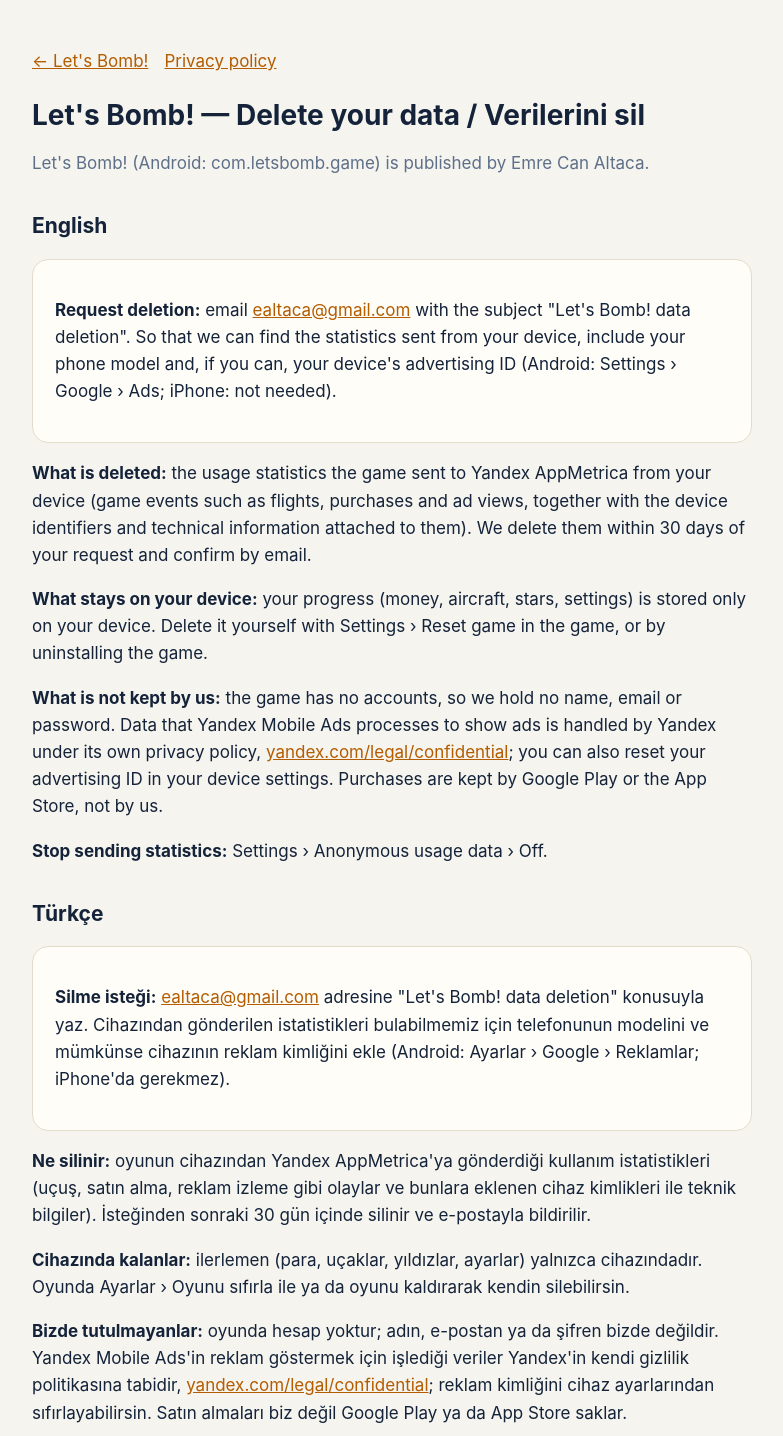
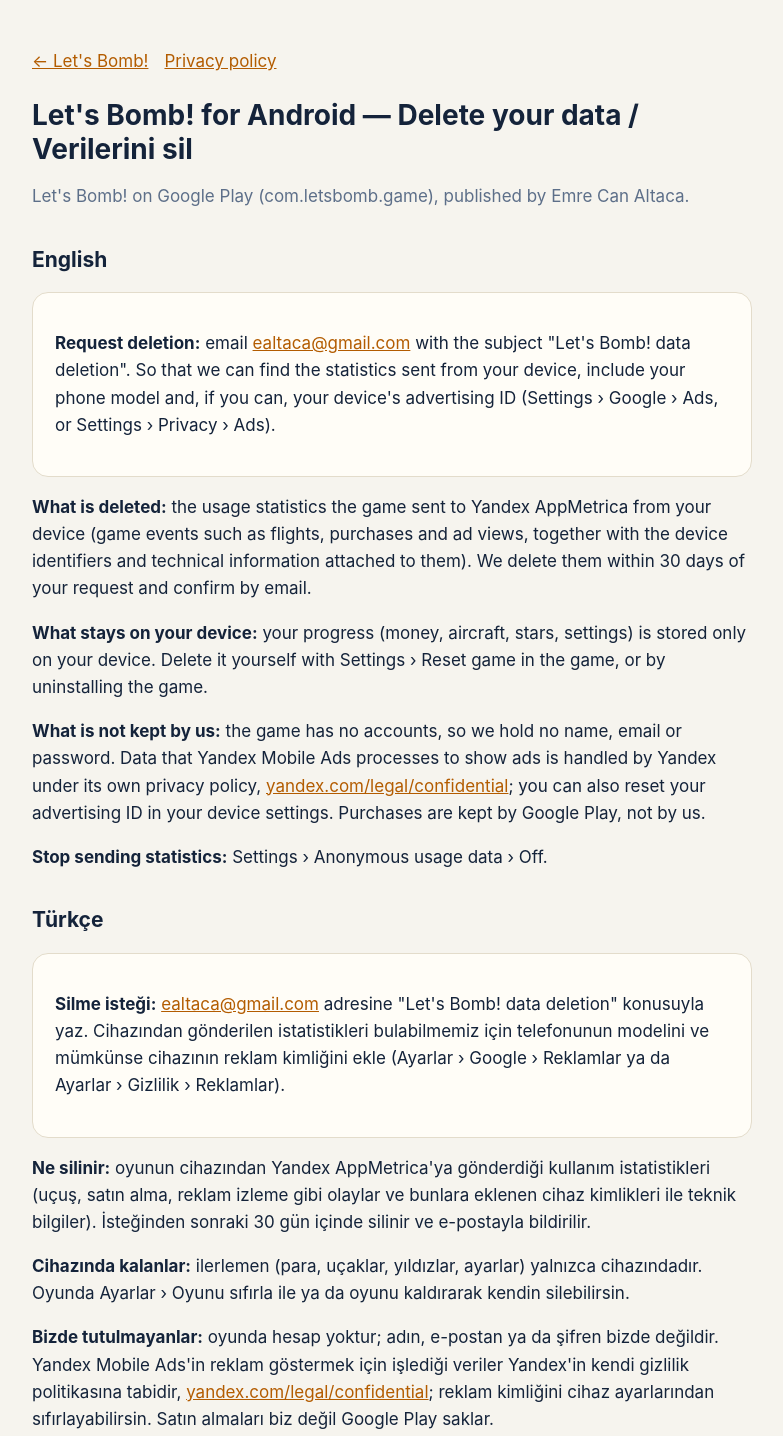
Before and after one commit to ealtaca/ealtaca.github.io, a plain HTML site: page lets-bomb/delete-data.html in a window 1280 px wide. Shown: the top 1436 px of the page, without its empty margins (248-1031 px from the left). Drawn offline with Linux system fonts and the light colour scheme.

Commit message:
Let's Bomb! data deletion page: Android (Google Play) only
Co-Authored-By: Claude Opus 5.5 <noreply@anthropic.com>

```diff
--- a/lets-bomb/delete-data.html
+++ b/lets-bomb/delete-data.html
@@ -1,6 +1,6 @@
 <!doctype html>
 <html lang="tr"><head><meta charset="utf-8"><meta name="viewport" content="width=device-width,initial-scale=1">
-<title>Let&#x27;s Bomb! — Delete your data / Verilerini sil</title><style>
+<title>Let&#x27;s Bomb! for Android — Delete your data / Verilerini sil</title><style>
 :root{--bg:#f6f4ee;--card:#fffdf7;--ink:#14233a;--muted:#5d6f89;--line:#e3dccb;--accent:#b35c00}
 @media (prefers-color-scheme:dark){:root{--bg:#0f1724;--card:#16223a;--ink:#eef2f8;--muted:#a3b2c7;--line:#26344f;--accent:#ffc04d}}
 *{box-sizing:border-box}body{margin:0;background:var(--bg);color:var(--ink);font:17px/1.6 -apple-system,BlinkMacSystemFont,"Segoe UI",Roboto,Helvetica,Arial,sans-serif}
@@ -16,14 +16,14 @@ p,li{color:var(--ink)}.muted{color:var(--muted)}a{color:var(--accent)}
 footer{margin-top:48px;font-size:14px}
 </style></head>
 <body><main><nav><a href="./">← Let's Bomb!</a><a href="privacy.html">Privacy policy</a></nav>
-<h1>Let's Bomb! — Delete your data / Verilerini sil</h1>
-<p class="muted">Let's Bomb! (Android: com.letsbomb.game) is published by Emre Can Altaca.</p>
+<h1>Let's Bomb! for Android — Delete your data / Verilerini sil</h1>
+<p class="muted">Let's Bomb! on Google Play (com.letsbomb.game), published by Emre Can Altaca.</p>
 
 <h2>English</h2>
 <div class="card">
 <p><strong>Request deletion:</strong> email <a href="mailto:ealtaca@gmail.com?subject=Let's%20Bomb!%20data%20deletion">ealtaca@gmail.com</a> with the subject
 "Let's Bomb! data deletion". So that we can find the statistics sent from your device, include your phone
-model and, if you can, your device's advertising ID (Android: Settings › Google › Ads; iPhone: not needed).</p>
+model and, if you can, your device's advertising ID (Settings › Google › Ads, or Settings › Privacy › Ads).</p>
 </div>
 <p><strong>What is deleted:</strong> the usage statistics the game sent to Yandex AppMetrica from your device
 (game events such as flights, purchases and ad views, together with the device identifiers and technical
@@ -33,14 +33,14 @@ your device. Delete it yourself with Settings › Reset game in the game, or by
 <p><strong>What is not kept by us:</strong> the game has no accounts, so we hold no name, email or password.
 Data that Yandex Mobile Ads processes to show ads is handled by Yandex under its own privacy policy,
 <a href="https://yandex.com/legal/confidential/">yandex.com/legal/confidential</a>; you can also reset your
-advertising ID in your device settings. Purchases are kept by Google Play or the App Store, not by us.</p>
+advertising ID in your device settings. Purchases are kept by Google Play, not by us.</p>
 <p><strong>Stop sending statistics:</strong> Settings › Anonymous usage data › Off.</p>
 
 <h2>Türkçe</h2>
 <div class="card">
 <p><strong>Silme isteği:</strong> <a href="mailto:ealtaca@gmail.com?subject=Let's%20Bomb!%20data%20deletion">ealtaca@gmail.com</a> adresine "Let's Bomb! data deletion"
 konusuyla yaz. Cihazından gönderilen istatistikleri bulabilmemiz için telefonunun modelini ve mümkünse
-cihazının reklam kimliğini ekle (Android: Ayarlar › Google › Reklamlar; iPhone'da gerekmez).</p>
+cihazının reklam kimliğini ekle (Ayarlar › Google › Reklamlar ya da Ayarlar › Gizlilik › Reklamlar).</p>
 </div>
 <p><strong>Ne silinir:</strong> oyunun cihazından Yandex AppMetrica'ya gönderdiği kullanım istatistikleri
 (uçuş, satın alma, reklam izleme gibi olaylar ve bunlara eklenen cihaz kimlikleri ile teknik bilgiler).
@@ -50,6 +50,6 @@ Oyunda Ayarlar › Oyunu sıfırla ile ya da oyunu kaldırarak kendin silebilirs
 <p><strong>Bizde tutulmayanlar:</strong> oyunda hesap yoktur; adın, e-postan ya da şifren bizde değildir.
 Yandex Mobile Ads'in reklam göstermek için işlediği veriler Yandex'in kendi gizlilik politikasına tabidir,
 <a href="https://yandex.com/legal/confidential/">yandex.com/legal/confidential</a>; reklam kimliğini cihaz
-ayarlarından sıfırlayabilirsin. Satın almaları biz değil Google Play ya da App Store saklar.</p>
+ayarlarından sıfırlayabilirsin. Satın almaları biz değil Google Play saklar.</p>
 <p><strong>İstatistik göndermeyi durdurmak:</strong> Ayarlar › Anonim kullanım verisi › Kapalı.</p>
 <footer class="muted">Emre Can Altaca · <a href="mailto:ealtaca@gmail.com">ealtaca@gmail.com</a></footer></main></body></html>
```
